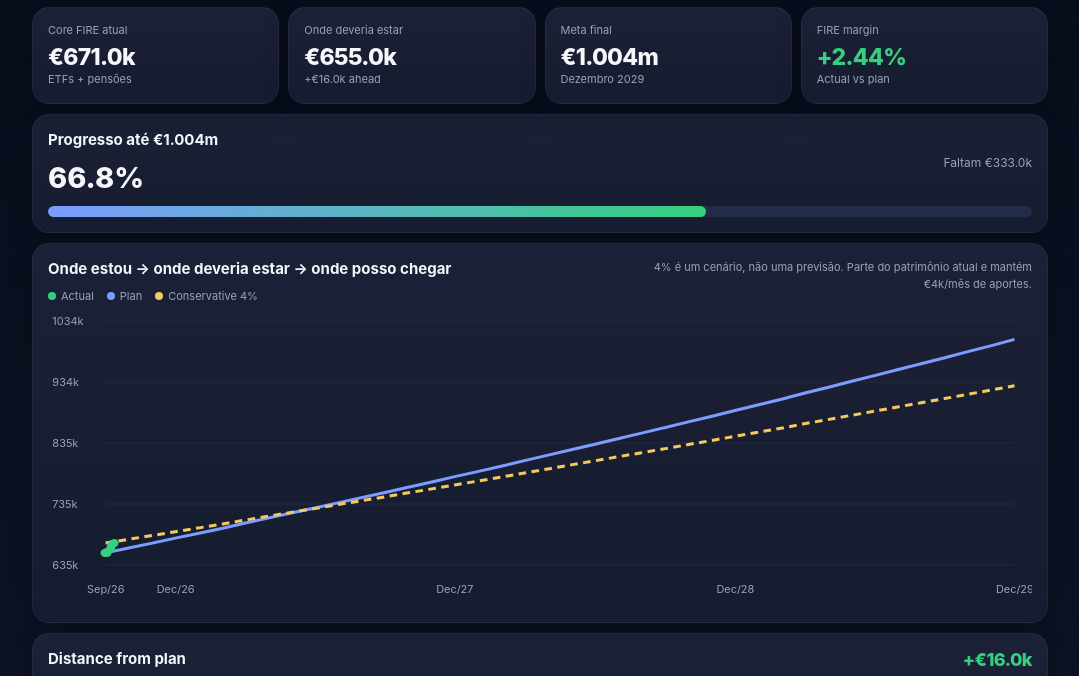
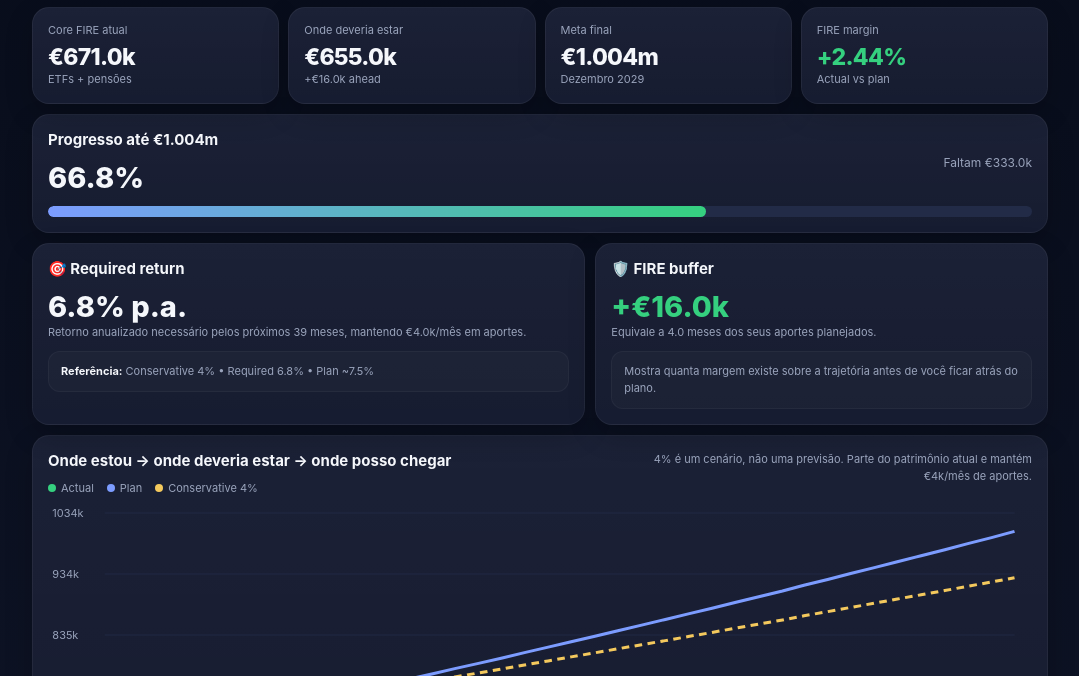
Before and after one commit to Reyvict/fire-dashboard, a plain HTML site: page index.html in a window 1280 px wide. Shown: the part 71-747 px from the top of the page, without its empty margins (100-1179 px from the left). Drawn offline with Linux system fonts and the light colour scheme.

Commit message:
feat: add required return and FIRE buffer

```diff
--- a/index.html
+++ b/index.html
@@ -35,6 +35,21 @@ footer{text-align:center;color:#707b94;font-size:10px;margin-top:16px}
 </div>
 
 <section class="card"><div class="row"><div><h2>Progresso até €1.004m</h2><div class="big" id="progressPct"></div></div><div class="muted" id="remaining"></div></div><div class="bar" style="margin-top:11px"><i id="progressBar"></i></div></section>
+
+<div class="two">
+<section class="card">
+  <h2>🎯 Required return</h2>
+  <div class="big" id="requiredReturn"></div>
+  <div class="small" id="requiredReturnDetail"></div>
+  <div class="callout small" id="returnCompare"></div>
+</section>
+<section class="card">
+  <h2>🛡️ FIRE buffer</h2>
+  <div class="big green" id="bufferEuro"></div>
+  <div class="small" id="bufferMonths"></div>
+  <div class="callout small">Mostra quanta margem existe sobre a trajetória antes de você ficar atrás do plano.</div>
+</section>
+</div>
 
 <section class="card">
   <div class="chart-head"><div><h2>Onde estou → onde deveria estar → onde posso chegar</h2><div class="legend"><span><i class="dot" style="background:#35d07f"></i>Actual</span><span><i class="dot" style="background:#7c9cff"></i>Plan</span><span><i class="dot" style="background:#f4c95d"></i>Conservative 4%</span></div></div><div class="small">4% é um cenário, não uma previsão. Parte do patrimônio atual e mantém €4k/mês de aportes.</div></div>
@@ -83,6 +98,16 @@ fetch('data.json?ts='+Date.now()).then(r=>r.json()).then(d=>{
  document.querySelector('#marginPct').textContent=(marginPct>=0?'+':'')+marginPct.toFixed(2)+'%';
  document.querySelector('#marginNow').textContent=(margin>=0?'+':'-')+k(Math.abs(margin));
  document.querySelector('#progressPct').textContent=progress.toFixed(1)+'%';document.querySelector('#remaining').textContent='Faltam '+fmt(d.final_target-d.core_fire);document.querySelector('#progressBar').style.width=clamp(progress,0,100)+'%';
+ const monthlyContribution=(d.contribution_plan&&d.contribution_plan.total_monthly)||4000;
+ const updatedDate=new Date(d.updated_at);
+ const monthsRemaining=Math.max(0,(2029-updatedDate.getUTCFullYear())*12+(11-updatedDate.getUTCMonth()));
+ const req=requiredAnnualReturn(d.core_fire,monthlyContribution,d.final_target,monthsRemaining);
+ document.querySelector('#requiredReturn').textContent=req===null?'—':(req*100).toFixed(1)+'% p.a.';
+ document.querySelector('#requiredReturnDetail').textContent='Retorno anualizado necessário pelos próximos '+monthsRemaining+' meses, mantendo '+fmt(monthlyContribution)+'/mês em aportes.';
+ document.querySelector('#returnCompare').innerHTML='<strong>Referência:</strong> Conservative 4% • Required '+(req===null?'—':(req*100).toFixed(1)+'%')+' • Plan ~7.5%';
+ const bufferMonths=monthlyContribution>0?margin/monthlyContribution:0;
+ document.querySelector('#bufferEuro').textContent=(margin>=0?'+':'-')+fmt(Math.abs(margin));
+ document.querySelector('#bufferMonths').textContent=margin>=0?'Equivale a '+bufferMonths.toFixed(1)+' meses dos seus aportes planejados.':'Déficit equivalente a '+Math.abs(bufferMonths).toFixed(1)+' meses de aportes.';
 
  const es=d.etfs/d.core_fire*100,ps=d.pension/d.core_fire*100;
  document.querySelector('#etfs').textContent=fmt(d.etfs)+' ETFs';document.querySelector('#pension').textContent=fmt(d.pension)+' Pensões';
@@ -106,6 +131,24 @@ fetch('data.json?ts='+Date.now()).then(r=>r.json()).then(d=>{
  const gap=d.final_target-conservativeEnd;
  document.querySelector('#outlookNote').innerHTML=gap>0?'<strong>Leitura:</strong> no cenário conservador de 4%, você terminaria cerca de '+fmt(gap)+' abaixo do plano de '+fmt(d.final_target)+'. A linha serve como stress-test leve: mostra quanto o resultado depende de retornos acima de 4% e/ou de continuar acumulando uma margem positiva sobre o plano.':'<strong>Leitura:</strong> até o cenário conservador de 4% alcança a meta final nas premissas atuais.';
 });
+
+function requiredAnnualReturn(current,monthlyContribution,target,months){
+ if(months<=0)return current>=target?0:null;
+ const endValue=annual=>{
+   const monthlyRate=Math.pow(1+annual,1/12)-1;
+   let value=current;
+   for(let i=0;i<months;i++)value=value*(1+monthlyRate)+monthlyContribution;
+   return value;
+ };
+ let lo=-0.99,hi=1;
+ while(endValue(hi)<target&&hi<10)hi*=2;
+ if(endValue(hi)<target)return null;
+ for(let i=0;i<80;i++){
+   const mid=(lo+hi)/2;
+   if(endValue(mid)<target)lo=mid;else hi=mid;
+ }
+ return hi;
+}
 
 function renderMilestones(d){
  const tb=document.querySelector('#milestones');tb.innerHTML='';
```
